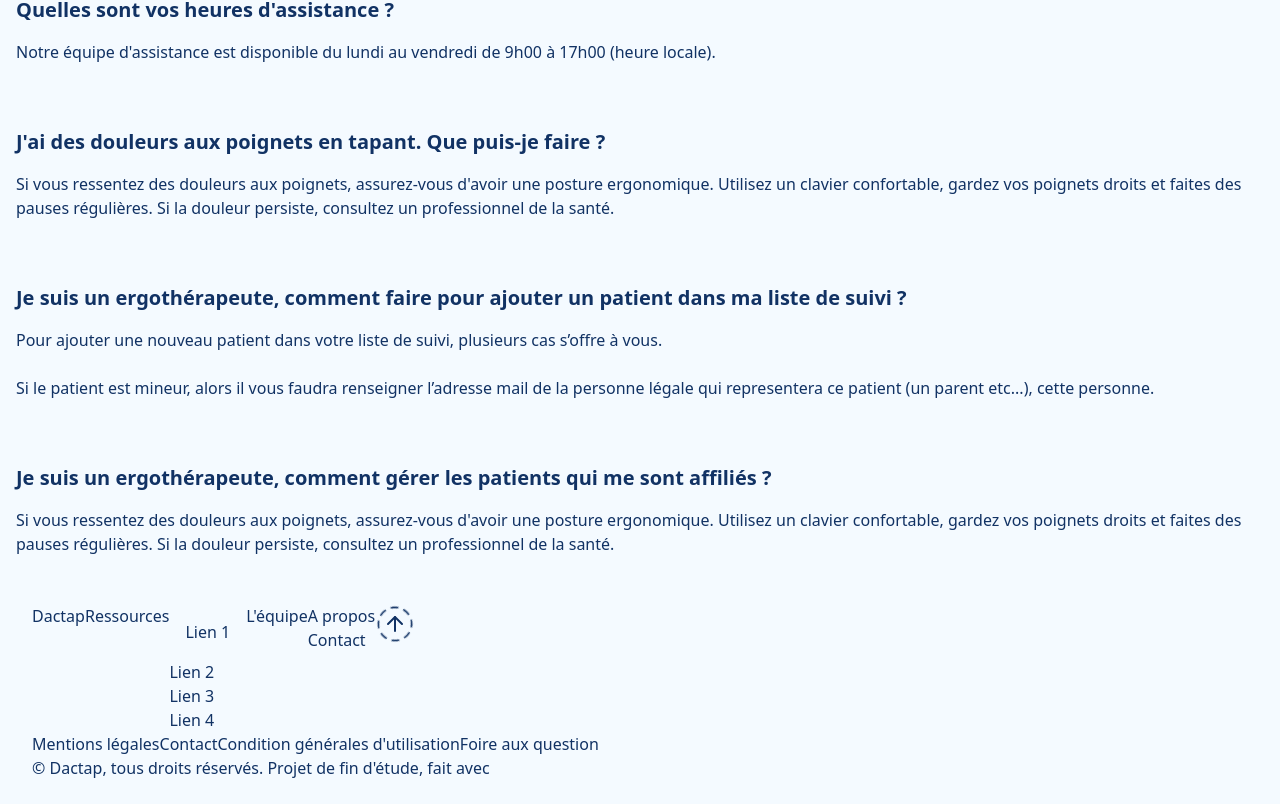
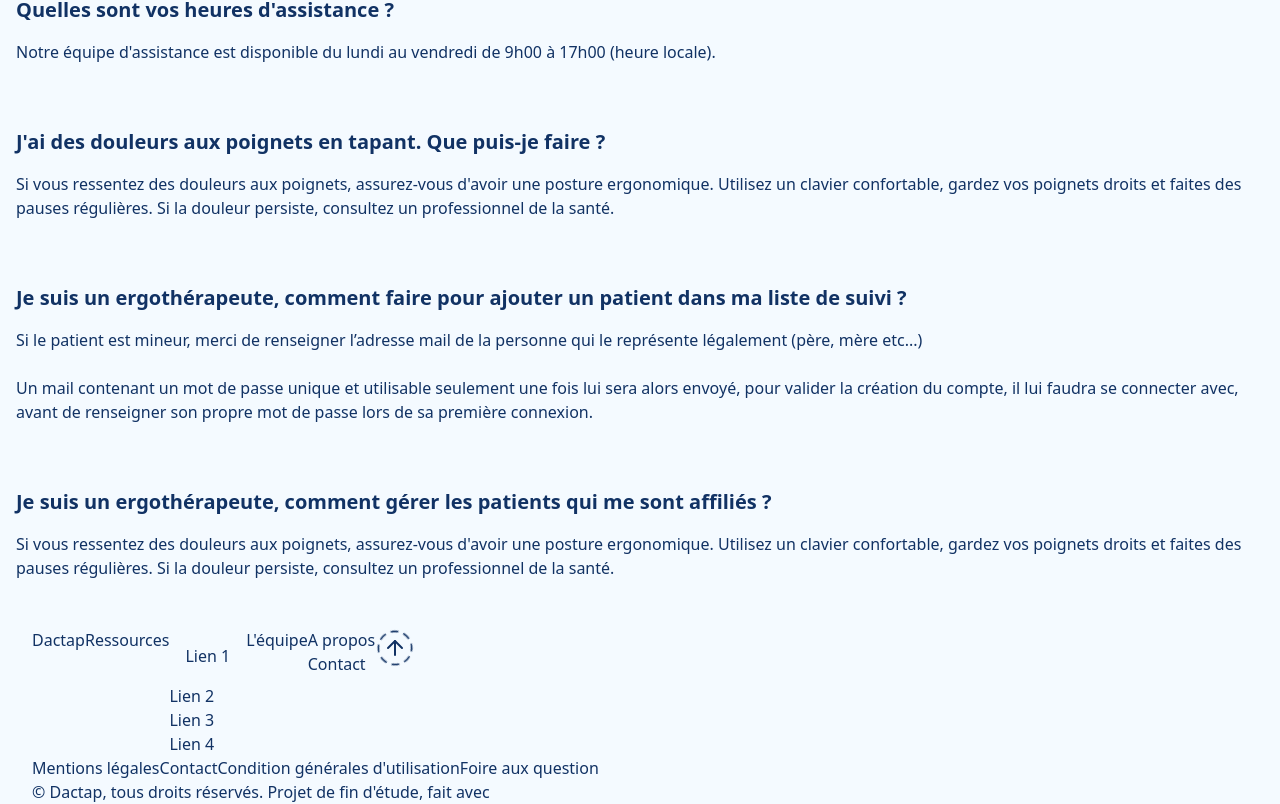
Before and after one commit to VictorGreiveldingerHub/dactap, a Next.js app: page /faq in a window 1280 px wide. Shown: the part 604-1408 px from the top of the page. Before the commit the page ends 1384 px from the top, so only its background shows below. Built offline with nearby package versions, Linux system fonts and the light colour scheme.

Commit message:
modification de la reponse a la question je suis un ergo comment faire ...

```diff
--- a/app/faq/page.tsx
+++ b/app/faq/page.tsx
@@ -53,10 +53,10 @@ const FAQPage = () => {
           Je suis un ergothérapeute, comment faire pour ajouter un patient dans ma liste de suivi ?
         </h2>
         <p className="mt-4">
-          Pour ajouter une nouveau patient dans votre liste de suivi, plusieurs cas s’offre à vous.
+          Si le patient est mineur, merci de renseigner l’adresse mail de la personne qui le représente légalement (père, mère etc...)
           <br/>
           <br/>
-          Si le patient est mineur, alors il vous faudra renseigner l’adresse mail de la personne légale qui representera ce patient (un parent etc...), cette personne.
+          Un mail contenant un mot de passe unique et utilisable seulement une fois lui sera alors envoyé, pour valider la création du compte, il lui faudra se connecter avec, avant de renseigner son propre mot de passe lors de sa première connexion.
         </p>
       </div>
 
```
